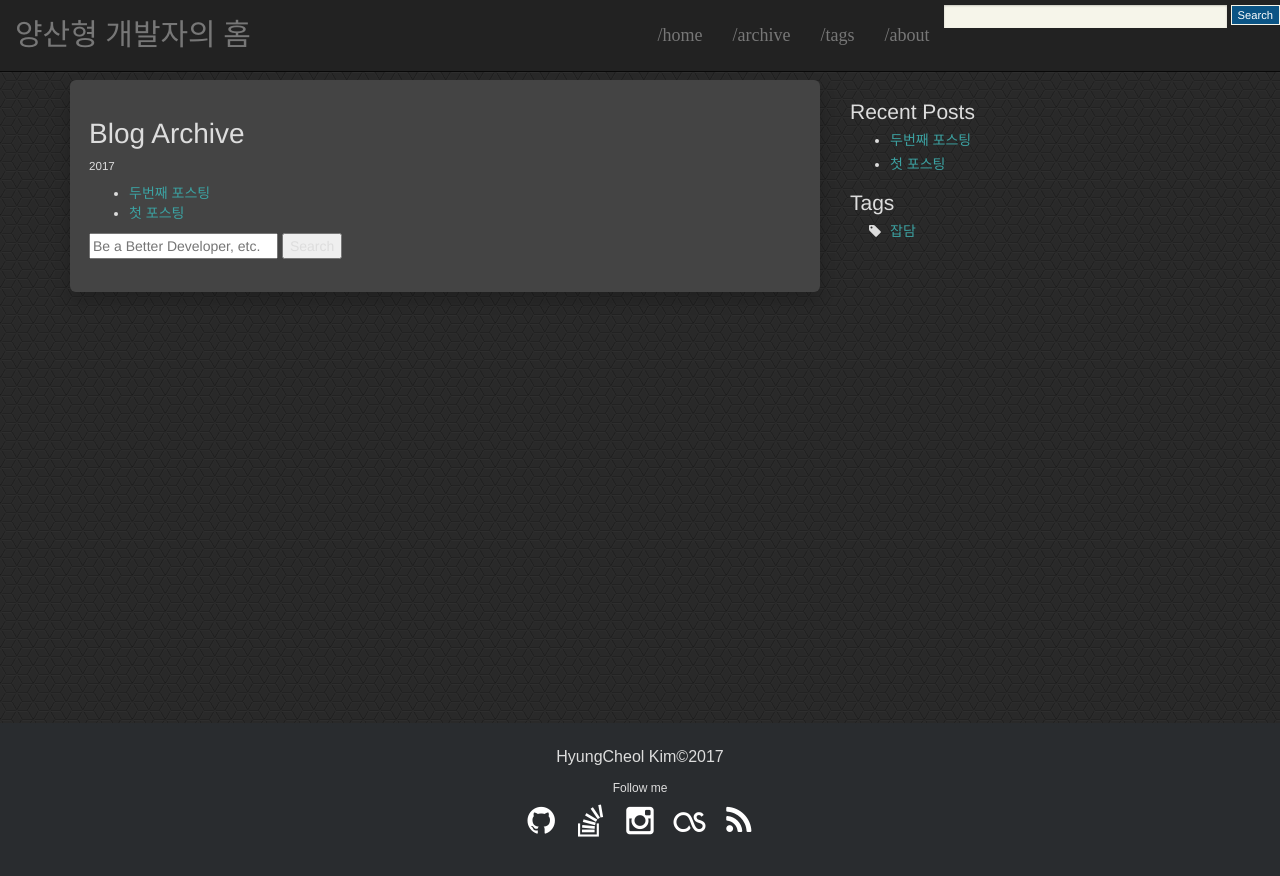
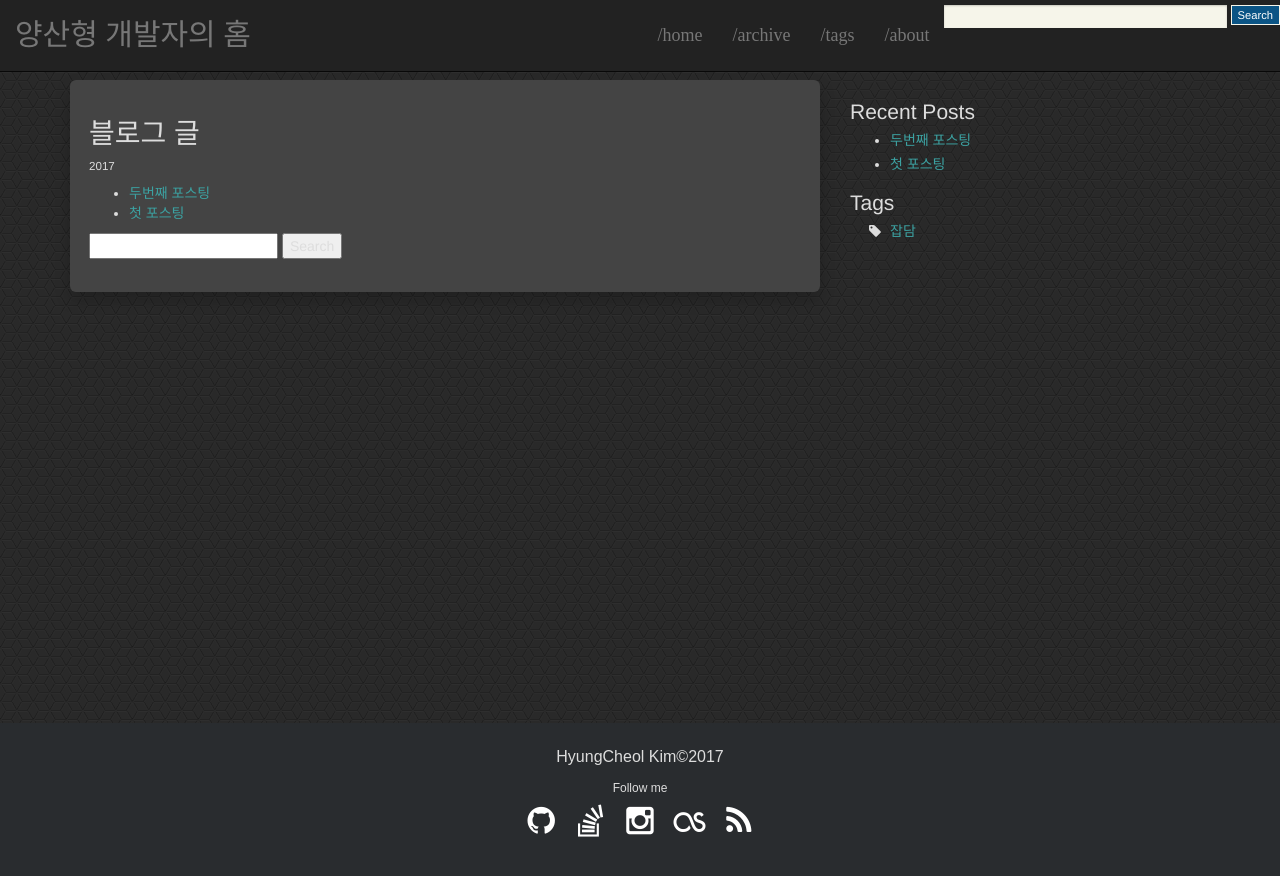
Before and after one commit to buzzricksons/buzzricksons.github.io, a Jekyll site: the page built from archive.html, in a window 1280 px wide. Shown: the top 876 px of the page. Built offline with Jekyll 4.4.1, drawn with Linux system fonts in a browser that asks for light colours.

Commit message:
edit search post link

```diff
--- a/archive.html
+++ b/archive.html
@@ -4,7 +4,7 @@
 ---
 <div class="page-content wc-container">
 	<div class="post">
-		<h1>Blog Archive</h1>
+		<h1>블로그 글</h1>
 		{% for post in site.posts %}
 			{% capture currentyear %}{{post.date | date: "%Y"}}{% endcapture %}
 			{% if currentyear != year %}
@@ -18,9 +18,9 @@
 	</div>
 </div>
 <div id="search">
-	<form role="search" method="get" action="{{ site.baseurl }}//search/">
+	<form role="search" method="get" action="{{ site.baseurl }}/search/">
 		<input id="searchString" name="searchString"
-			   placeholder="Be a Better Developer, etc." type="text">
+			   placeholder="" type="text">
 		<input id="searchButton" name="googleSearchName" type="submit" value="Search">
 	</form>
 </div>
```
